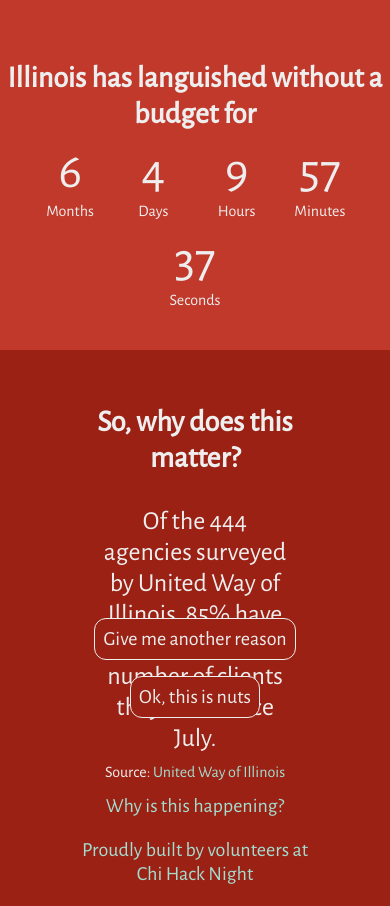
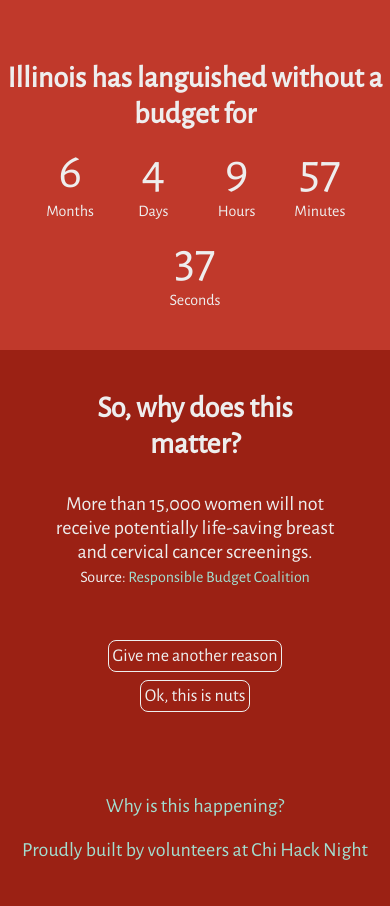
Before and after one commit to chihacknight/il-budget-clock, a Jekyll site: the page built from index.html, in a window 390 px wide. Built offline with Jekyll 4.4.1, drawn with Linux system fonts in a browser that asks for light colours; nearby versions of some CDN libraries.

Commit message:
styling for mobile

```diff
--- a/_layouts/default.html
+++ b/_layouts/default.html
@@ -53,21 +53,20 @@
                 {title: "3,600 senior citizens will get Meals on Wheels two days a week instead of five.", source: 'Chicago Tribune', url: "http://www.chicagotribune.com/news/local/politics/ct-illinois-budget-impasse-met-20151227-story.html"},
                 {title: "Thousands of mentally ill clients will be without psychiatric support, including medications.", source: "United Way of Illinois", url: "http://www.unitedwayillinois.org/documents/UWI_Survey_Results_Overview.pdf"},
                 {title: "The state's largest social services agency might cut treatment for drug and alcohol addiction, housing for recently released prisoners, and a shelter for children.", source: "Chicago Tribune", url: "http://www.chicagotribune.com/news/local/politics/ct-bruce-rauner-budget-cuts-met-0126-20160125-story.html"},
-                {title: "More than 100 children and 86 families affected by HIV/AIDS might lose medical, mental health, and transportation services provided by Children’s Place.", source: "Voices for Illinois Children", url: "http://www.voices4kids.org/wp-content/uploads/2015/09/Lack-of-Budget-Dismantling-Critical-State-Services-Final.pdf"},
+                {title: "Over 100 children and 86 families affected by HIV/AIDS may lose medical, mental health, and transportation services provided by Children’s Place.", source: "Voices for Illinois Children", url: "http://www.voices4kids.org/wp-content/uploads/2015/09/Lack-of-Budget-Dismantling-Critical-State-Services-Final.pdf"},
                 {title: "More than 1,500 kids will lose access to afterschool programming from Teen Reach, with another 572 kids at immediate risk of losing programming.", source: "Voices for Illinois Children", url: "http://www.voices4kids.org/wp-content/uploads/2015/09/Lack-of-Budget-Dismantling-Critical-State-Services-Final.pdf"},
                 {title: "17,500 Illinoisans impacted by domestic violence, eviction, and financial exploitation will lose access to the civil justice system due to funding holds on Civil Legal Aid.", source: "Voices for Illinois Children", url: "http://www.voices4kids.org/wp-content/uploads/2015/09/Lack-of-Budget-Dismantling-Critical-State-Services-Final.pdf"},
                 {title: "Contractors who are building new affordable housing in Illinois and working on emergency repairs in many rural counties are not being paid.", source: "Voices for Illinois Children", url: "http://www.voices4kids.org/wp-content/uploads/2015/09/Lack-of-Budget-Dismantling-Critical-State-Services-Final.pdf"},
-                {title: "Crisis intervention services for runaways and youth at risk of delinquency in Englewood and West Englewood will likely be suspended.", source: "Crain's Chicago Business", url: "http://www.chicagobusiness.com/article/20160126/NEWS02/160129913/list-agencies-and-colleges-hit-by-illinois-budget-impasse"},
+                {title: "Crisis intervention services for runaways and youth at risk of delinquency in Englewood will likely be suspended.", source: "Crain's Chicago Business", url: "http://www.chicagobusiness.com/article/20160126/NEWS02/160129913/list-agencies-and-colleges-hit-by-illinois-budget-impasse"},
                 {title: "Of the 444 agencies surveyed by United Way of Illinois, 85% have reduced the number of clients they serve since July.", source: "United Way of Illinois", url: "http://www.unitedwayillinois.org/documents/UWI_Survey_Results_Overview.pdf"},
                 {title: "Free transportation in Metro East will be put on hold, preventing seniors from getting to doctor appointments.", source: "Fox 2 Now - St. Louis", url: "http://fox2now.com/2016/01/25/illinois-budget-impasse-is-forcing-social-services-to-find-new-funding/"},
                 {title: "Afterschool and technology programs run by Erie Neighborhood House, a group that helps low-income families, were cut.", source: "Crain's Chicago Business", url: "http://www.chicagobusiness.com/article/20160126/NEWS02/160129913/list-agencies-and-colleges-hit-by-illinois-budget-impasse"},
                 {title: "Chicago State University no longer has enough money to pay employees.", source: "Crain's Chicago Business", url: "http://www.chicagobusiness.com/article/20160126/NEWS02/160129913/list-agencies-and-colleges-hit-by-illinois-budget-impasse"},
-                {title: "Eastern Illinois University cannot reimburse employees for travel, and has announced delays in maintenance and repairs.", source: "Crain's Chicago Business", url: "http://www.chicagobusiness.com/article/20160126/NEWS02/160129913/list-agencies-and-colleges-hit-by-illinois-budget-impasse"},
                 {title: "Lutheran Social Services, the state’s largest social service agency, must lay off 43% of its staff.", source: "Fox 32 Chicago", url: "http://www.fox32chicago.com/news/local/82583800-story"},
                 {title: "Human service agencies have taken on $35 million in debt to cover the budget shortfall.", source: "PR Newswire", url: "http://www.prnewswire.com/news-releases/seven-months-into-state-budget-impasse-united-way-of-illinois-survey-shows-extensive-cuts-to-human-service-programs-and-harm-to-sector-300209500.html"},
                 {title: "The state may lose $10.1 billion in financial investments.", source: "Capitol Fax", url: "http://capitolfax.com/2015/10/02/frerichs-warns-of-impasse-consequences/"},
                 {title: "The backlog of state bills will reach $9 billion by July 2016.", source: "Chicago Sun-Times", url: "http://chicago.suntimes.com/editorials-opinion/7/71/1277143/editorial-count-ways-illinois-falling-apart"},
-                {title: "Payments for claims or premiums for 150,000 state employees, retirees, and families have gone unpaid since July, forcing providers to begun refusing patients who can’t pay their full bill upfront.", source: "KFVS 12", url: "http://www.kfvs12.com/story/31027657/il-budget-impasse-could-affect-doctor-visits-for-state-employees"},
+                {title: "Claims or premiums for 150,000 state employees, retirees, and families have gone unpaid, forcing providers to refuse patients who can’t pay their full bill upfront.", source: "KFVS 12", url: "http://www.kfvs12.com/story/31027657/il-budget-impasse-could-affect-doctor-visits-for-state-employees"},
                 {title: "While Illinois workers continue to pay into the state health insurance plan, Illinois is not releasing funds to healthcare providers for services.", source: "KFVS 12", url: "http://www.kfvs12.com/story/31027657/il-budget-impasse-could-affect-doctor-visits-for-state-employees"},
                 {title: "A detox drug program was forced to close.", source: "Journal Courier", url: "http://myjournalcourier.com/news/85577/budget-impasse-shutters-detox-program"},
                 {title: "$107 million in funds dedicated to affordable housing are going unused, leaving 172,000 people in in a lurch.", source: "Housing Action Illinois", url: "http://housingactionil.org/2015/12/21/due-to-state-budget-impasse-more-than-107-million-in-dedicated-funds-for-affordable-housing-are-going-unused/"},
--- a/css/custom.css
+++ b/css/custom.css
@@ -15,7 +15,12 @@
 .content {
     background-color: #9b2114;
     text-align:center;
-    padding: 0 70px;
+    padding: 10px 50px;
+}
+
+.footer{
+	text-align: center;
+	background-color: #9b2114;
 }
 
 .about {
@@ -68,7 +73,7 @@
 }
 
 #reasons {
-	height: 80px;
+	height: 100px;
 	margin-left: 30px;
 	margin-right: 30px;
 }
@@ -77,8 +82,11 @@
 }
 
 #do-something{
-	margin-left: 30px;
-	margin-right: 30px;
+	padding-left: 30px;
+	padding-right: 30px;
+	padding-top: 2px;
+	background-color: #c0392b;
+	text-align:center;
 }
 
 
@@ -114,3 +122,91 @@
 .btn-act {
     background-color: #219139;
 }
+
+
+/* medium screens */
+@media only screen and (max-width : 767px) {
+
+	#content{
+		padding: 10px 10px;
+	}
+	#reasons{
+		margin-left: 0px;
+		margin-right: 0px;
+		height: 120px;
+	}
+	#reason {
+		font-size: 20px;
+	}
+
+	button{
+	    border-radius: 12px;
+	    font-size: 18px;
+	    color: #eee;
+	    padding: 4px;
+	    margin: 4px;
+	    border-radius: 8px;
+
+	}
+
+
+
+}
+
+/* lil screens */
+@media only screen and (max-width : 380px) {
+	body{
+		font-size: 16px;
+	}
+	.h1 {
+		font-size: 26px;
+	}
+	.h2 {
+		font-size: 26px;
+	}
+	#reason {
+		font-size: 20px;
+	}
+	.small{
+		font-size: 14px;
+	}
+
+	button{
+
+	    border-radius: 12px;
+	    font-size: 16px;
+	    color: #eee;
+	    padding: 4px;
+	    margin: 4px;
+	    border-radius: 8px;
+
+	}
+
+
+	.header{
+		padding: 10px 0px;
+	}
+	.content{
+		padding-right: 5px;
+		padding-left: 5px;
+	}
+	#do-something {
+		padding-left: 0px;
+		padding-right: 0px;
+	}
+	#reasons{
+		margin-left: 0px;
+		margin-right: 0px;
+		height: 120px;
+	}
+
+
+	#clock {
+		font-size: 40px;
+		margin-top: 6px;
+	}
+	#clock>div {
+		min-width: 48px;
+	}
+
+}
--- a/index.html
+++ b/index.html
@@ -29,7 +29,6 @@
 </div>
 
 <div class='content'>
-    <br/>
     <p class="h2">So, why does this matter?</p>
     <div id="reasons">
         <p id="reason">
@@ -45,16 +44,22 @@
         Ok, this is nuts
     </button>
     <br/><br/>
+</div>
 
-    <div id="do-something">
-        <p class="h2">Don't just read &mdash; here are some things you can <i>do</i></p>
 
-        <p><strong>Contact Illinois politicians</strong> and tell them that Illinois needs a budget <i>ASAP</i>. Hit up Rauner at (217) 782-0244, Madigan at (217) 782-5350, or <a href="http://openstates.org/find_your_legislator/">look up your state reps</a>.</p>
-        <p><strong>Contribute your story</strong> of how the Illinois budget crisis has affected you. We'll add it to this site!</p>
-        <p><strong>Spread the gloom!</strong> Share this site on social media and comment using #passILbudget.</p>
-    </div>
+<div id="do-something">
+    <p class="h2">Don't just read &mdash; here are some ways you can <i>act</i></p>
+
+    <p><strong>Contact Illinois politicians</strong> and tell them that Illinois needs a budget <i>ASAP</i>. Hit up Rauner at (217) 782-0244, Madigan at (217) 782-5350, or <a href="http://openstates.org/find_your_legislator/">look up your state reps</a>.</p>
+    <p><strong>Contribute your story</strong> of how the Illinois budget crisis has affected you. We'll add it to this site!</p>
+    <p><strong>Spread the gloom!</strong> Share this site on social media and comment using #passILbudget.</p>
+    <br/>
+</div>
+
+<div class="footer">
 
     <br/>
     <p><a href="about.html#why">Why is this happening?</a></p>
     <p><a href="about.html#team">Proudly built by volunteers at Chi Hack Night</a></p>
+    <br/>
 </div>
```
